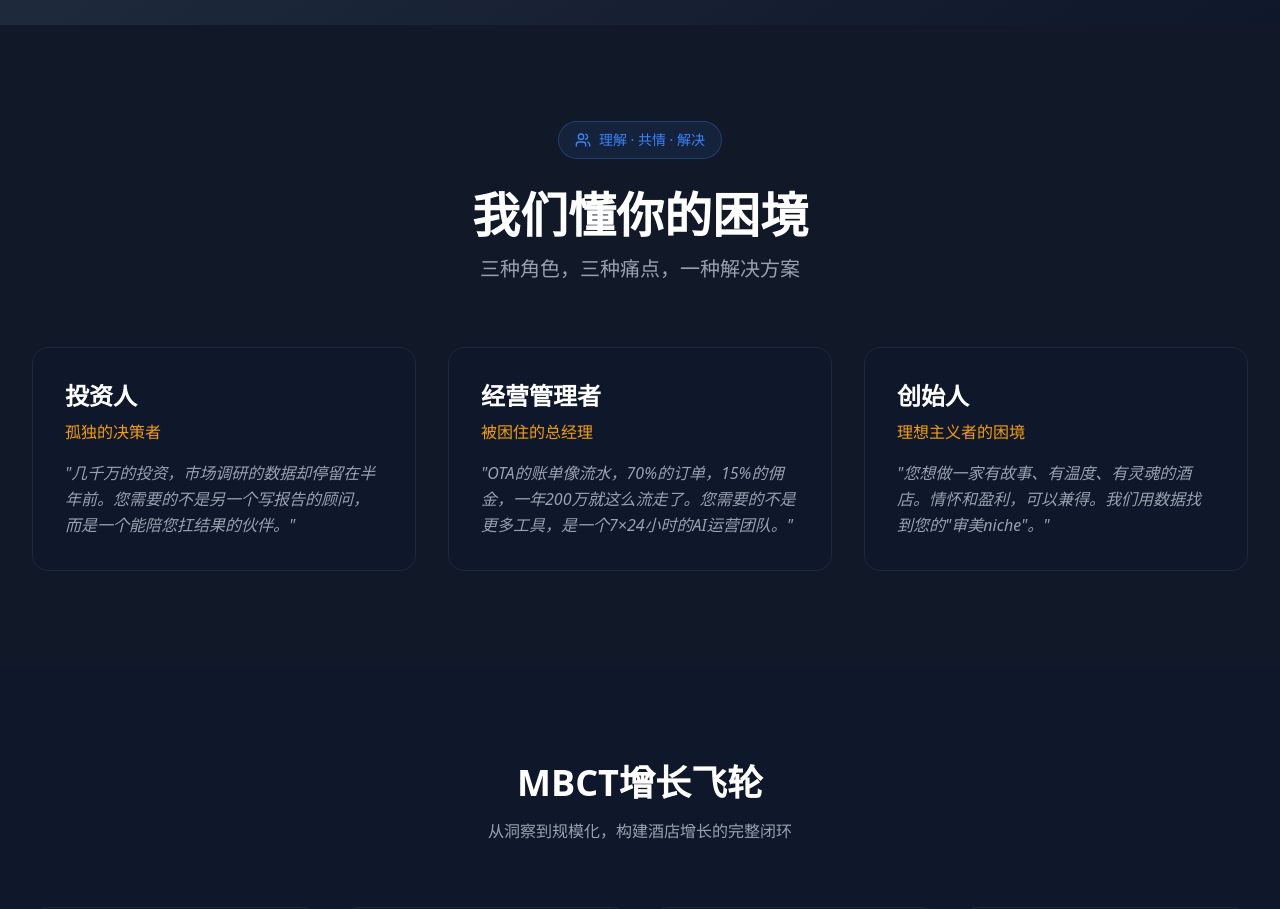
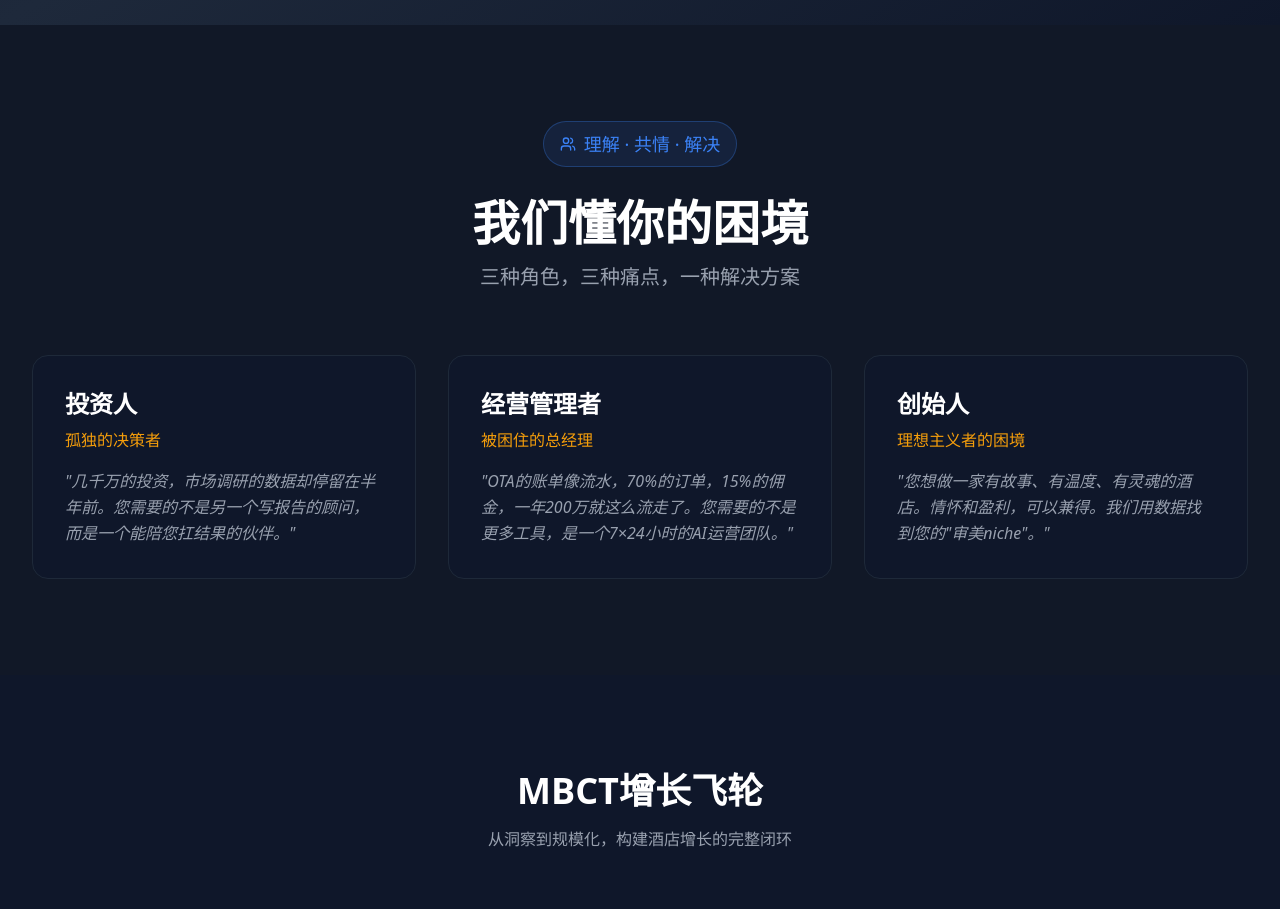
Before and after one commit to Michaelzp53/mbct-website, a Next.js app: page /en/ in a window 1280 px wide. Shown: the part 840-1749 px from the top of the page. Built offline with nearby package versions, Linux system fonts and the light colour scheme.

Commit message:
首页字号统一：'理解·共情·解决'加大

```diff
--- a/src/app/[lang]/page.tsx
+++ b/src/app/[lang]/page.tsx
@@ -71,7 +71,7 @@ export default function HomePage() {
             {/* Badge like Hero section */}
             <div className="inline-flex items-center gap-2 px-4 py-2 rounded-full bg-[#3b82f6]/10 border border-[#3b82f6]/30 mb-8">
               <Users className="w-4 h-4 text-[#3b82f6]" />
-              <span className="text-[#3b82f6] text-sm font-medium">理解 · 共情 · 解决</span>
+              <span className="text-[#3b82f6] text-lg font-medium">理解 · 共情 · 解决</span>
             </div>
             <h2 className="text-4xl md:text-5xl font-bold text-white mb-4">我们懂你的困境</h2>
             <p className="text-xl text-gray-400">三种角色，三种痛点，一种解决方案</p>
```
